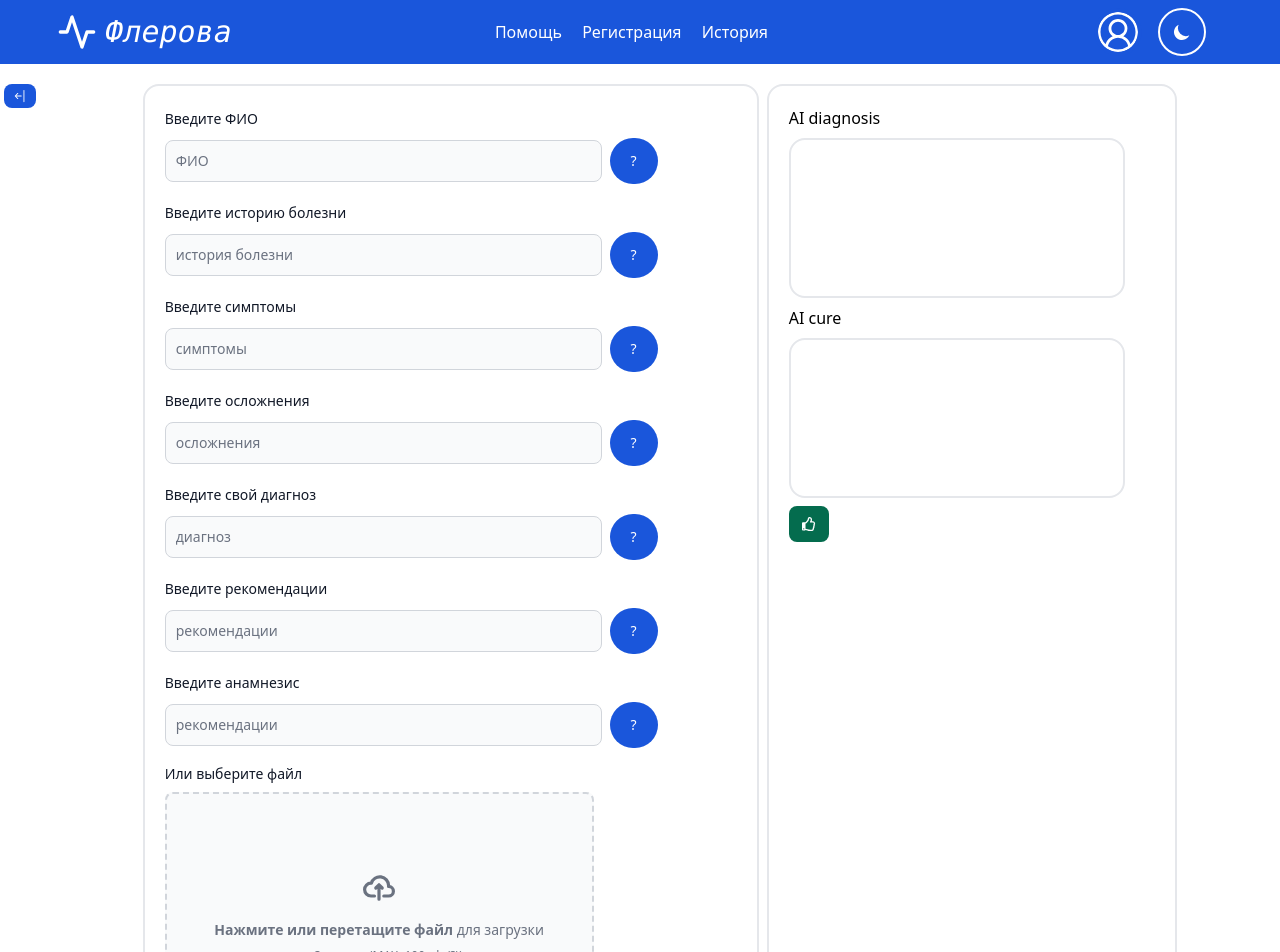
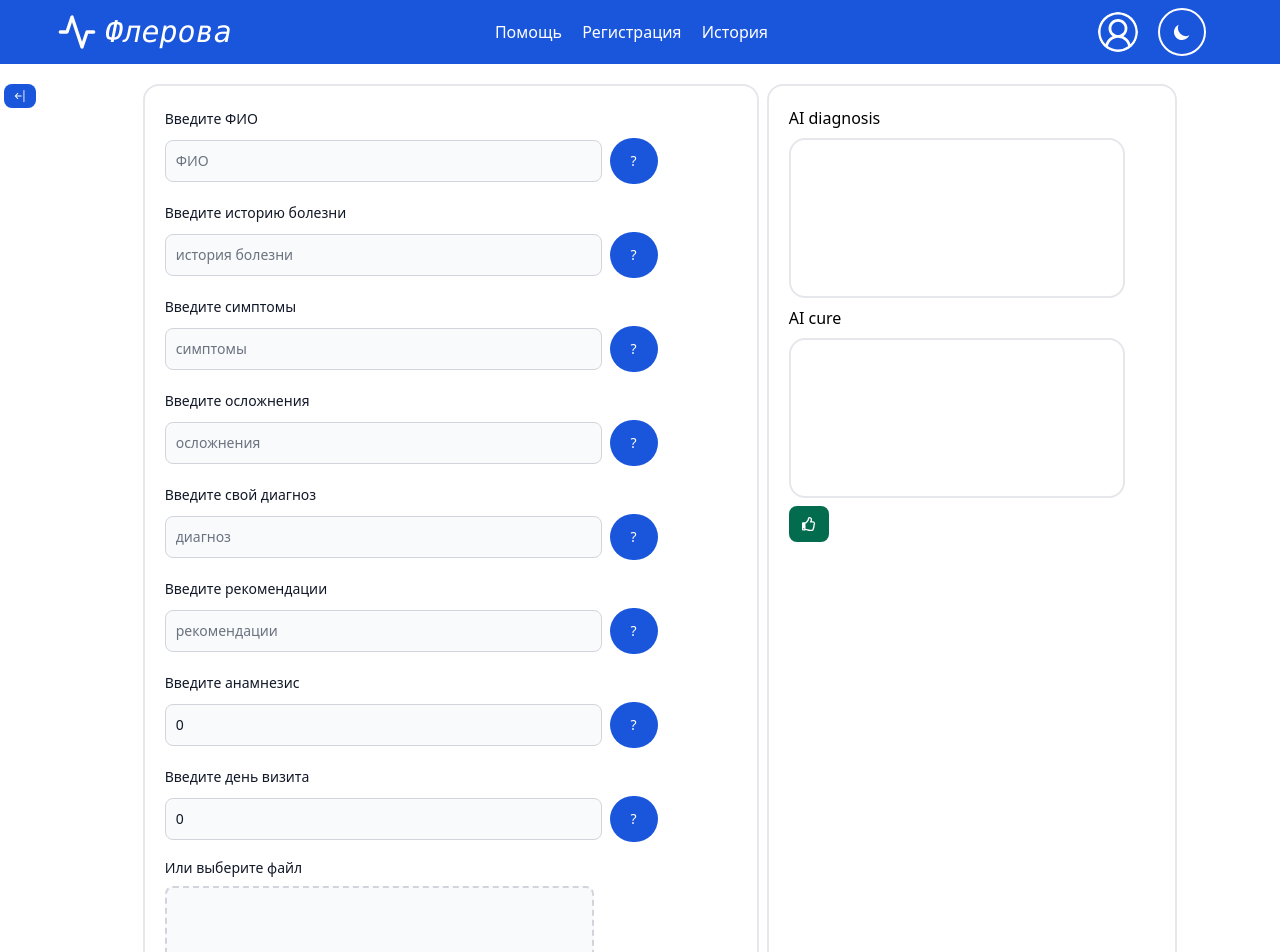
Before and after one commit to AlexL69420/OEZ-Flerov, a React (Vite) app in the folder case-OEZ/: page / in a window 1280 px wide. Shown: the top 952 px of the page. Built offline with nearby package versions, Linux system fonts and the light colour scheme.

Commit message:
description

```diff
--- a/case-OEZ/src/components/MainContent.tsx
+++ b/case-OEZ/src/components/MainContent.tsx
@@ -10,9 +10,10 @@ import HistorySidebar from "./HistorySidebar";
 
 export function MainContent() {
   const [diagnosis, setDiagnosis] = useState("");
+  const [visit, setVisit] = useState(0);
   const [complaints, setComplaints] = useState("");
   const [status, setStatus] = useState("");
-  const [anamnesis, setAnamnesis] = useState("");
+  const [anamnesis, setAnamnesis] = useState(0);
   const [history, setHistory] = useState("");
   const [recommendations, setRecommendations] = useState("");
   const [aiDiagnosis, setAiDiagnosis] = useState("");
@@ -27,6 +28,7 @@ export function MainContent() {
       anamnesis,
       history,
       recommendations,
+      visit,
     };
 
     axios
@@ -210,12 +212,36 @@ export function MainContent() {
             </div>
             <div className="flex flex-row items-center gap-2">
               <TextInput
-                id="base6"
+                id="base7"
                 type="text"
-                placeholder="рекомендации"
+                placeholder="анамнезис"
                 className="w-5/6"
                 value={anamnesis}
-                onChange={(e) => setAnamnesis(e.target.value)}
+                onChange={(e) => setAnamnesis(parseInt(e.target.value))}
+              />
+              <Link to="/Help">
+                <Button
+                  color="blue"
+                  className="max-h-12 max-w-12 items-center rounded-full bg-blue-700 p-1 text-white dark:bg-slate-800 dark:text-slate-500 dark:hover:bg-slate-700"
+                >
+                  ?
+                </Button>
+              </Link>
+            </div>
+          </div>
+
+          <div className="flex w-11/12 flex-col">
+            <div className="mb-2 block">
+              <Label htmlFor="base8" value="Введите день визита" />
+            </div>
+            <div className="flex flex-row items-center gap-2">
+              <TextInput
+                id="base8"
+                type="text"
+                placeholder="день визита"
+                className="w-5/6"
+                value={visit}
+                onChange={(e) => setVisit(parseInt(e.target.value))}
               />
               <Link to="/Help">
                 <Button
```
